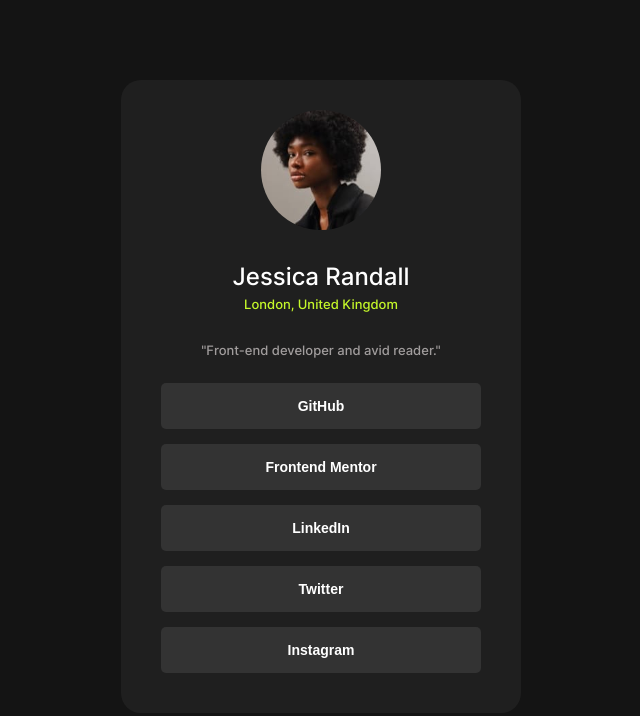
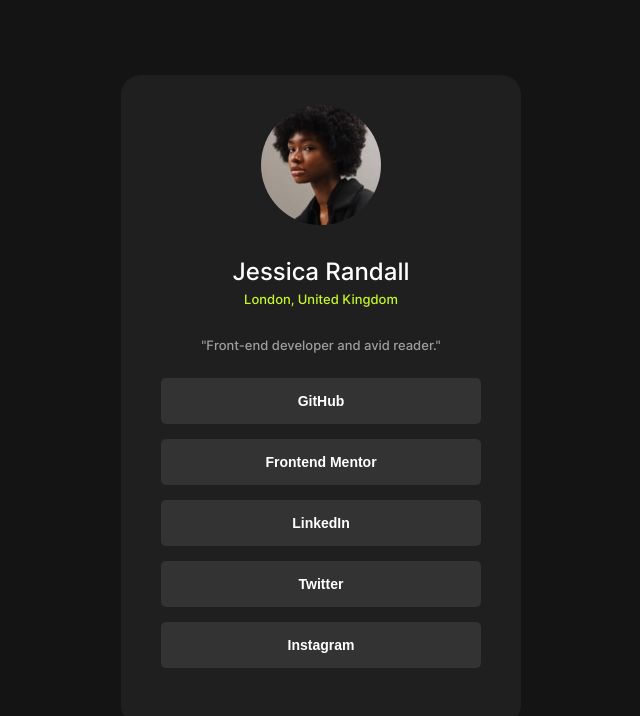
Before and after one commit to cogitosnippet/Social-Links-Profile-Project, a plain HTML site: page index.html in a window 1280 px wide. Shown: the whole page, without its empty margins (319-959 px from the left). Drawn offline with Linux system fonts and the light colour scheme.

Commit message:
Final changes

```diff
--- a/style.css
+++ b/style.css
@@ -7,19 +7,18 @@
   margin: 0;
   background-color: hsl(0, 0%, 8%);
   font-family: Inter;
-  height: 100%;
 }
 .container{
   display: flex;
   justify-content: center;
   align-items: center;
+  height: 100vh;
 }
 .card{
-  margin-top: 80px;
-  margin-bottom: 80px;
+
   background-color: white;
   border-radius: 20px;
-  height: 100%;
+  height: 650px;
   width: 400px;
   background-color: hsl(0, 0%, 12%);
 }
```
Also changed, not shown: index.html (+0 -1 lines).
